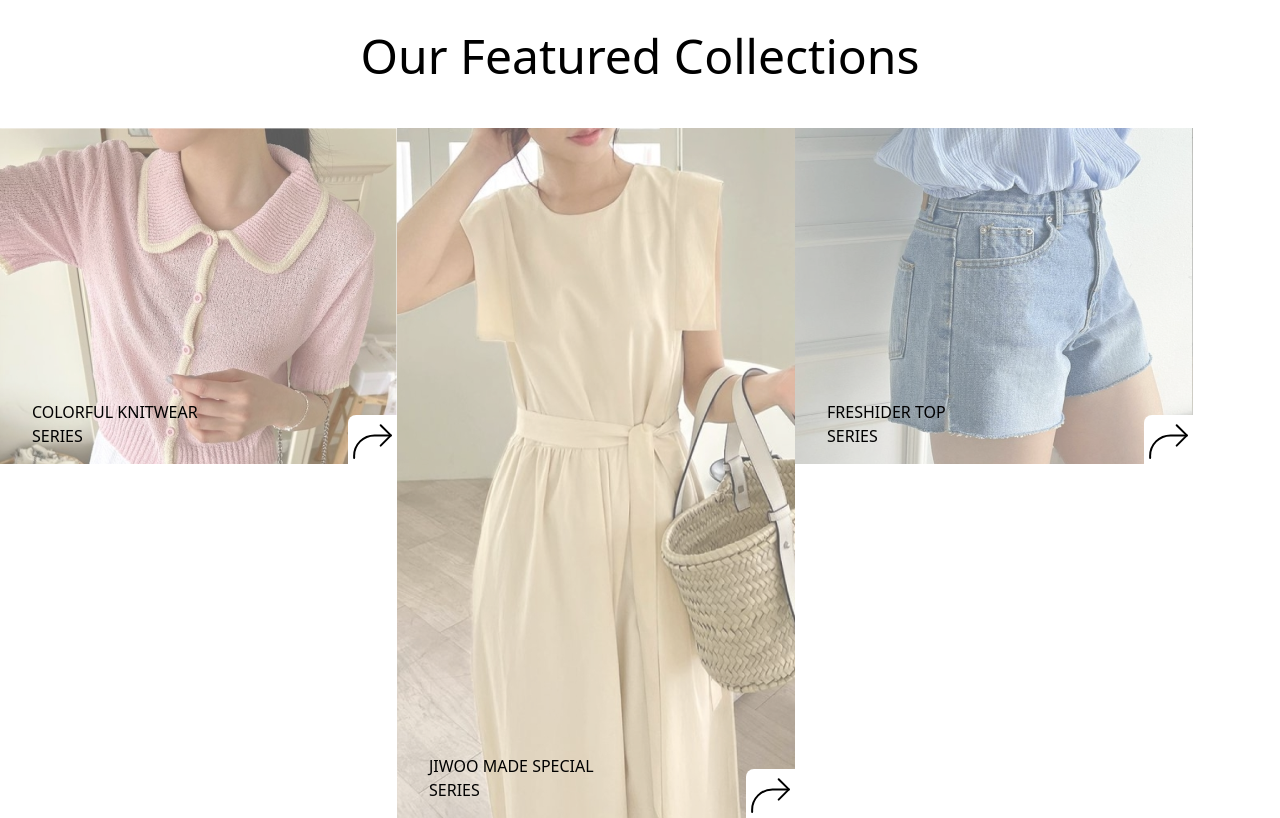
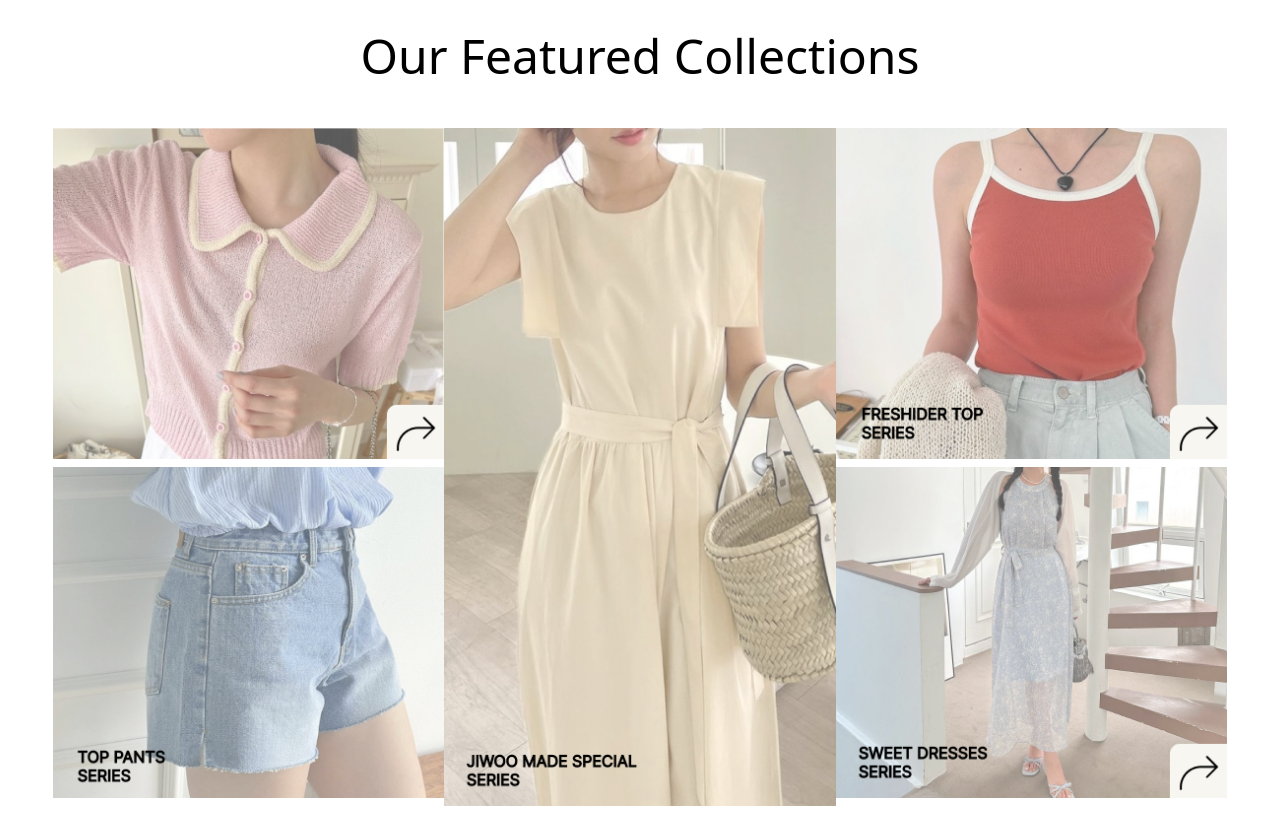
Before and after one commit to kakha326/project1-tailwind, a website: page index.html in a window 1280 px wide. Shown: the part 4880-5698 px from the top of the page. Drawn offline with Linux system fonts and the light colour scheme.

Commit message:
grid sec6

```diff
--- a/index.html
+++ b/index.html
@@ -198,39 +198,67 @@
                     SEE MORE <i class="fa-solid fa-arrow-right"></i>
                 </button>
             </div>
-
         </section>
         <!-- section 6 -->
         <section>
             <h2 class="text-5xl	 text-center my-12">Our Featured Collections</h2>
-            <div class="flex ">
-                <div class="bg-divImg w-[397px] h-[336px] bg-contain relative"
+            <div class="grid grid-rows-2 grid-cols-3 w-11/12 mx-auto">
+                <img class="row-span-1" src="img/Group 3.png" alt="#">
+                <img class="row-span-2" src="img/Group 5.png" alt="">
+                <img src="img/Group 6.png" alt="#">
+                <img src="img/Group 4.png" alt="#">
+                <img src="img/Group 7.png" alt="#">
+            </div>
+        </section>
+    </div>
+</body>
+
+</html>
+
+
+
+
+
+
+
+
+
+
+
+
+
+
+
+
+<!-- <div class="flex flex-wrap mx-auto">
+                <div class="bg-divImg w-[397px] h-[336px] bg-contain bg-no-repeat relative"
                     style="background-image: url(img/img\ 20.png);">
                     <h3 class=" absolute text-base bottom-4 left-8">COLORFUL KNITWEAR <br>SERIES</br></h3>
                     <img class="bg-white absolute bottom-0 right-0 rounded-tl-lg cursor-pointer"
                         src="img/akar-icons_arrow-back.svg" alt="">
                 </div>
-                <div class="bg-divImg w-[398px] h-[690px] bg-contain relative"
+                <div class="bg-divImg w-[398px] h-[690px] bg-contain bg-no-repeat	 relative"
                     style="background-image: url(img/img\ 21.png);">
                     <h3 class=" absolute text-base bottom-4 left-8">JIWOO MADE SPECIAL<br>SERIES</br></h3>
                     <img class="bg-white absolute bottom-0 right-0 rounded-tl-lg cursor-pointer"
-                    src="img/akar-icons_arrow-back.svg" alt="">
+                        src="img/akar-icons_arrow-back.svg" alt="">
                 </div>
-                <div class="bg-divImg w-[398px] h-[336px] bg-contain relative"
+                <div class="bg-divImg w-[398px] h-[336px] bg-contain bg-no-repeat	 relative"
                     style="background-image: url(img/img\ 23.png);">
                     <h3 class=" absolute text-base bottom-4 left-8">FRESHIDER TOP<br>SERIES</br></h3>
                     <img class="bg-white absolute bottom-0 right-0 rounded-tl-lg cursor-pointer"
-                    src="img/akar-icons_arrow-back.svg" alt="">
+                        src="img/akar-icons_arrow-back.svg" alt="">
                 </div>
-
-
-
+                <div class="bg-divImg w-[398px] h-[336px] bg-contain bg-no-repeat	 relative"
+                    style="background-image: url(img/img\ 24.png);">
+                    <h3 class=" absolute text-base bottom-4 left-8">FRESHIDER TOP<br>SERIES</br></h3>
+                    <img class="bg-white absolute bottom-0 right-0 rounded-tl-lg cursor-pointer"
+                        src="img/akar-icons_arrow-back.svg" alt="">
+                </div>
+                <div class="bg-divImg w-[398px] h-[336px] bg-contain bg-no-repeat	 relative"
+                    style="background-image: url(img/img\ 25.png);">
+                    <h3 class=" absolute text-base bottom-4 left-8">FRESHIDER TOP<br>SERIES</br></h3>
+                    <img class="bg-white absolute bottom-0 right-0 rounded-tl-lg cursor-pointer"
+                        src="img/akar-icons_arrow-back.svg" alt="">
+                </div>
             </div>
-    </div>
-
-
-    </section>
-    </div>
-</body>
-
-</html>
```
Also changed, not shown: css/main.css, img/Group 4.png (added), img/Group 5.png (added), img/Group 6.png (added), img/Group 7.png (added).
